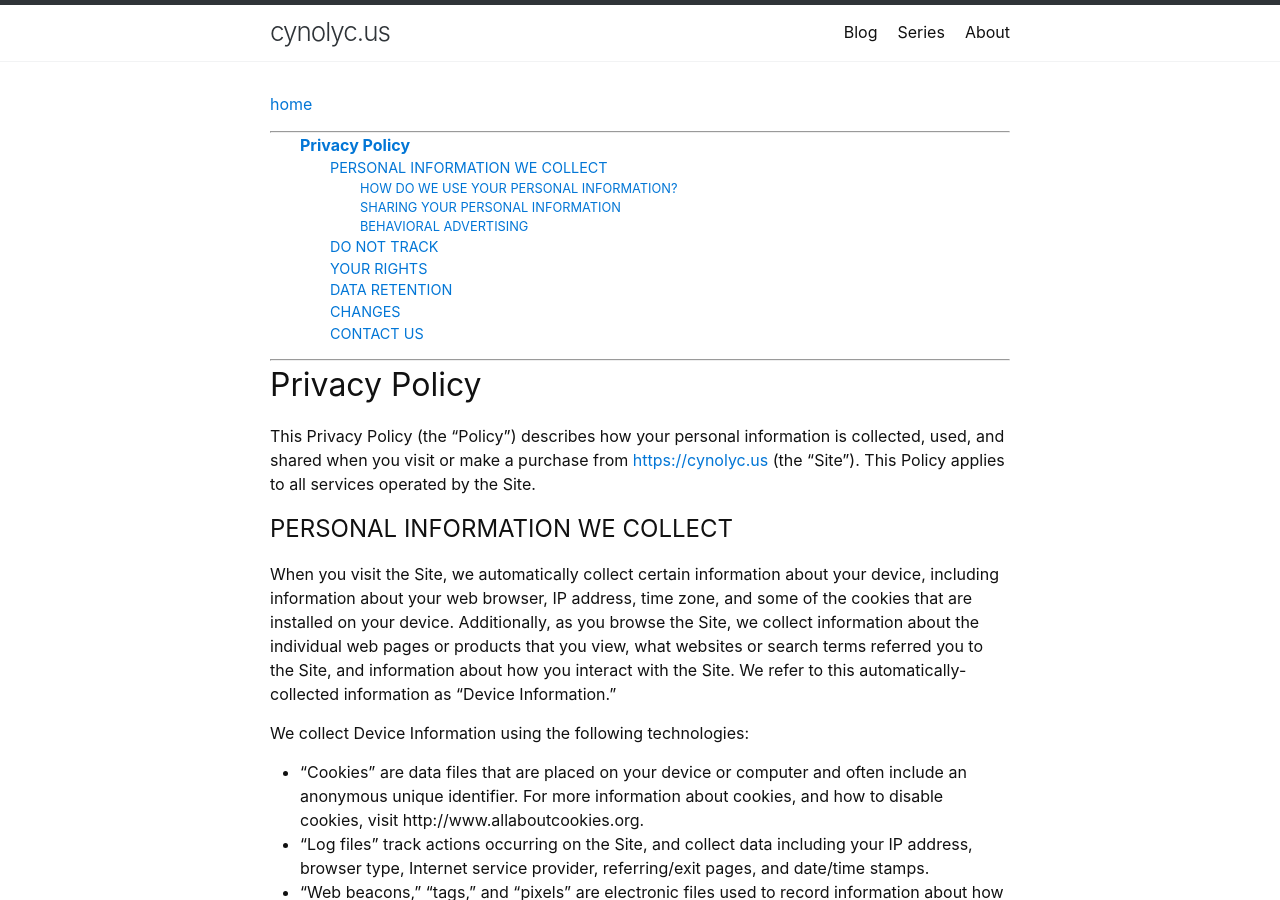
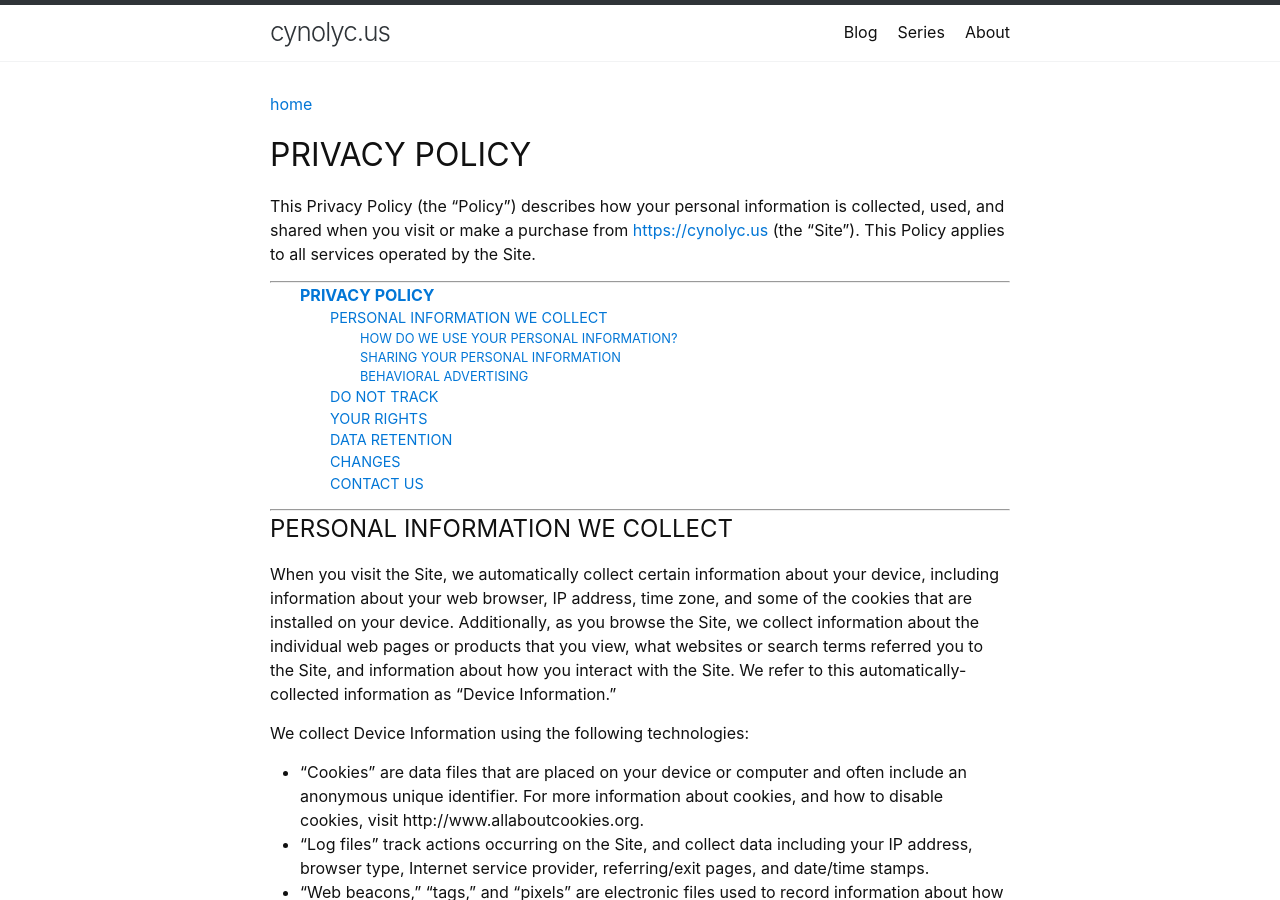
Before and after one commit to cynolycus/cynolycus.github.io, a Jekyll site: the page built from privacy.md, in a window 1280 px wide and 900 px high. Built offline with Jekyll 4.4.1, drawn with Linux system fonts in a browser that asks for light colours; some of the changed lines change nothing that is shown.

Commit message:
Better ToC

```diff
--- a/privacy.md
+++ b/privacy.md
@@ -2,14 +2,14 @@
   layout: default
   title: Privacy Policy
 ---
+# PRIVACY POLICY {#policy}
+
+This Privacy Policy (the "Policy") describes how your personal information is collected, used, and shared when you visit or make a purchase from [{{site.url}}]({{site.url}}) (the “Site”). This Policy applies to all services operated by the Site.
 
 ---
 * TOC
 {:toc}
 ---
-# Privacy Policy
-
-This Privacy Policy (the "Policy") describes how your personal information is collected, used, and shared when you visit or make a purchase from [{{site.url}}]({{site.url}}) (the “Site”). This Policy applies to all services operated by the Site.
 
 ## PERSONAL INFORMATION WE COLLECT
 
```
